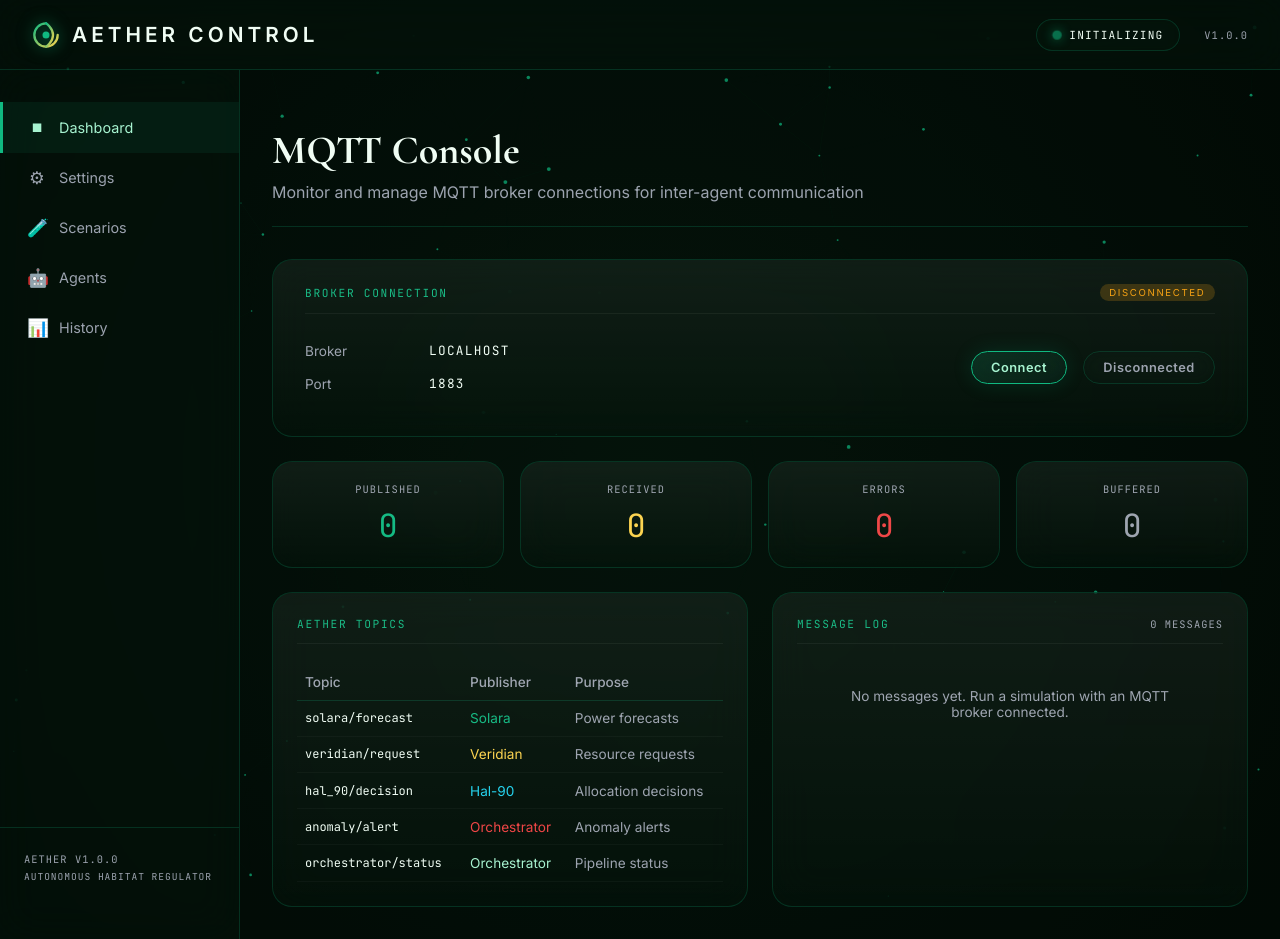
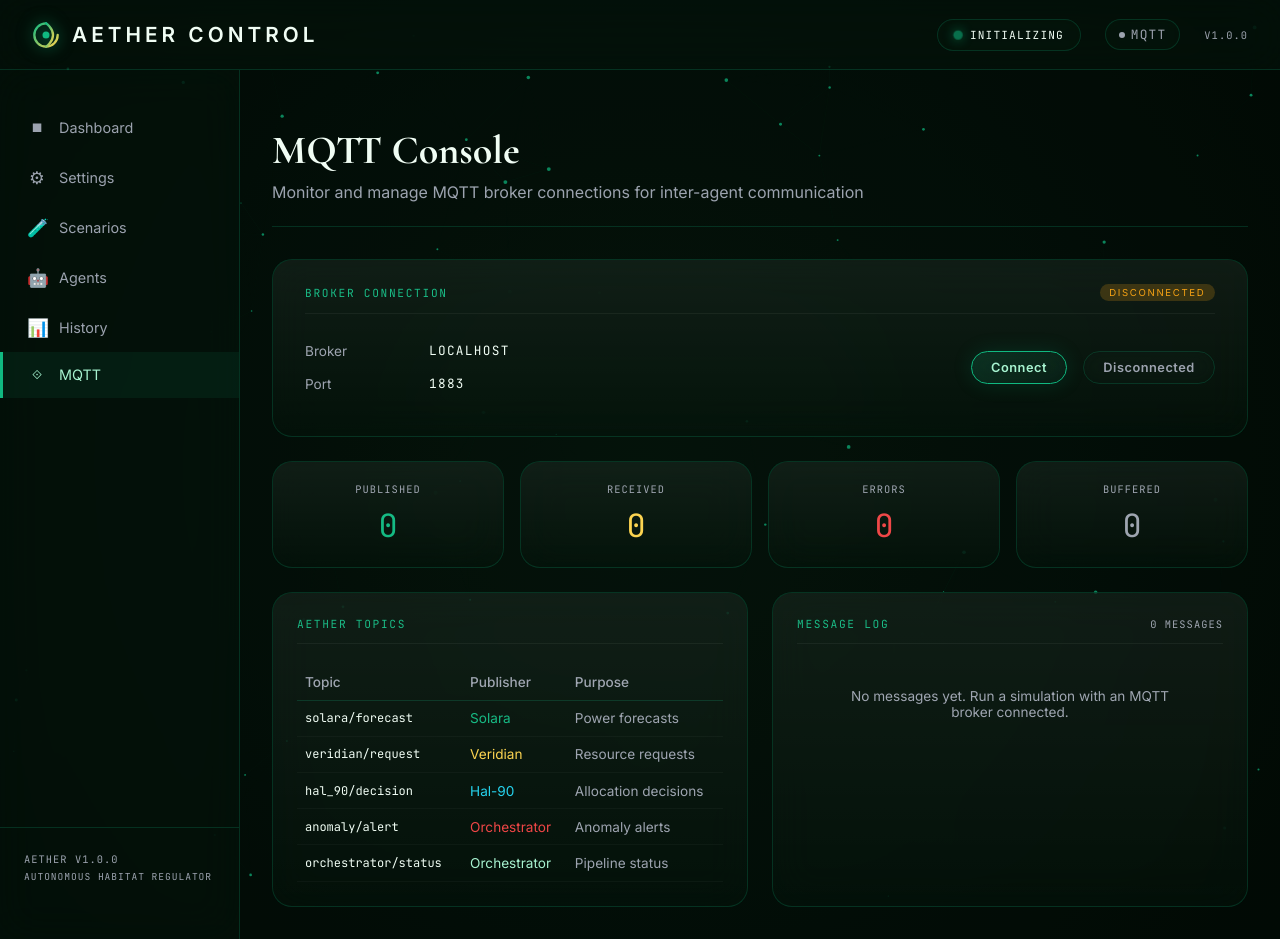
Before and after one commit to ravikumarve/Aether, a FastAPI app: page /mqtt in a window 1280 px wide. Run offline with FastAPI, Linux system fonts and the light colour scheme.

Commit message:
feat(ui): add MQTT nav item to sidebar and MQTT connection dot to topbar

```diff
--- a/src/templates/layout.html
+++ b/src/templates/layout.html
@@ -840,6 +840,15 @@
                     <div class="status-dot" id="global-status-dot"></div>
                     <span class="mono" id="global-status-text" style="font-size: 0.7rem;">INITIALIZING</span>
                 </div>
+                <div class="status-indicator" style="gap:6px; padding:0.4rem 0.8rem;">
+                    <div class="status-dot" id="mqtt-status-dot"
+                         style="width:6px;height:6px;"
+                         :class="mqttConnected ? '' : 'idle'"></div>
+                    <span class="mono" id="mqtt-status-text"
+                          style="font-size:0.6rem;"
+                          :style="mqttConnected ? 'color:var(--bio-emerald)' : 'color:var(--text-muted)'"
+                          x-text="mqttConnected ? 'MQTT' : 'MQTT'"></span>
+                </div>
                 <span class="mono" style="color:var(--text-muted);font-size:0.65rem;">v1.0.0</span>
             </div>
         </header>
@@ -872,6 +881,11 @@
                    @click="activeNav = 'history'">
                     <span class="nav-icon">📊</span> History
                 </a>
+                <a class="nav-item" :class="{ 'active': activeNav === 'mqtt' }"
+                   hx-get="/mqtt" hx-target="#main-content" hx-swap="innerHTML" hx-push-url="true"
+                   @click="activeNav = 'mqtt'">
+                    <span class="nav-icon" style="font-size:0.8rem;">⟐</span> MQTT
+                </a>
             </nav>
             <div style="padding: 1.5rem; border-top: 1px solid var(--glass-border);">
                 <div class="mono" style="color:var(--text-muted);font-size:0.65rem;">AETHER v1.0.0</div>
@@ -897,6 +911,8 @@
         function appState() {
             return {
                 activeNav: 'dashboard',
+                mqttConnected: false,
+                mqttPollTimer: null,
 
                 init() {
                     // Sync active nav with URL on page load
@@ -905,7 +921,22 @@
                     else if (path === '/scenarios') this.activeNav = 'scenarios';
                     else if (path === '/agents') this.activeNav = 'agents';
                     else if (path === '/history') this.activeNav = 'history';
+                    else if (path === '/mqtt') this.activeNav = 'mqtt';
                     else this.activeNav = 'dashboard';
+
+                    // Poll MQTT status
+                    this.pollMQTT();
+                    this.mqttPollTimer = setInterval(() => this.pollMQTT(), 5000);
+                },
+
+                async pollMQTT() {
+                    try {
+                        const resp = await fetch('/api/v1/mqtt/status');
+                        const data = await resp.json();
+                        this.mqttConnected = data.is_connected || false;
+                    } catch(e) {
+                        this.mqttConnected = false;
+                    }
                 }
             };
         }
```
